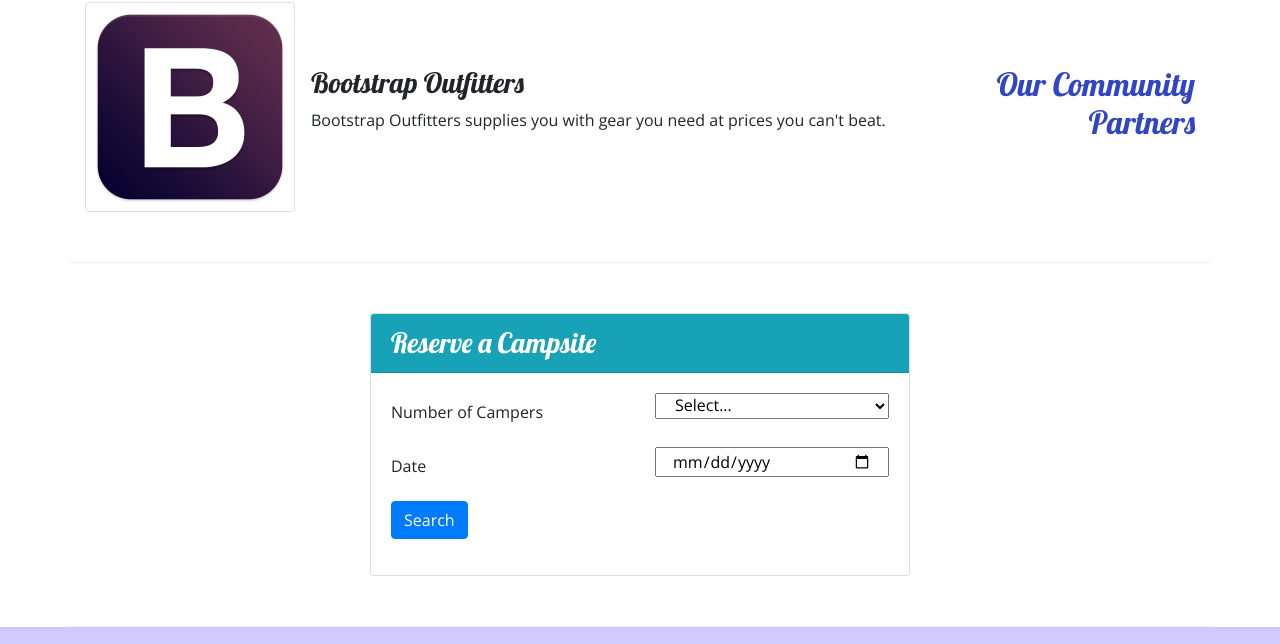
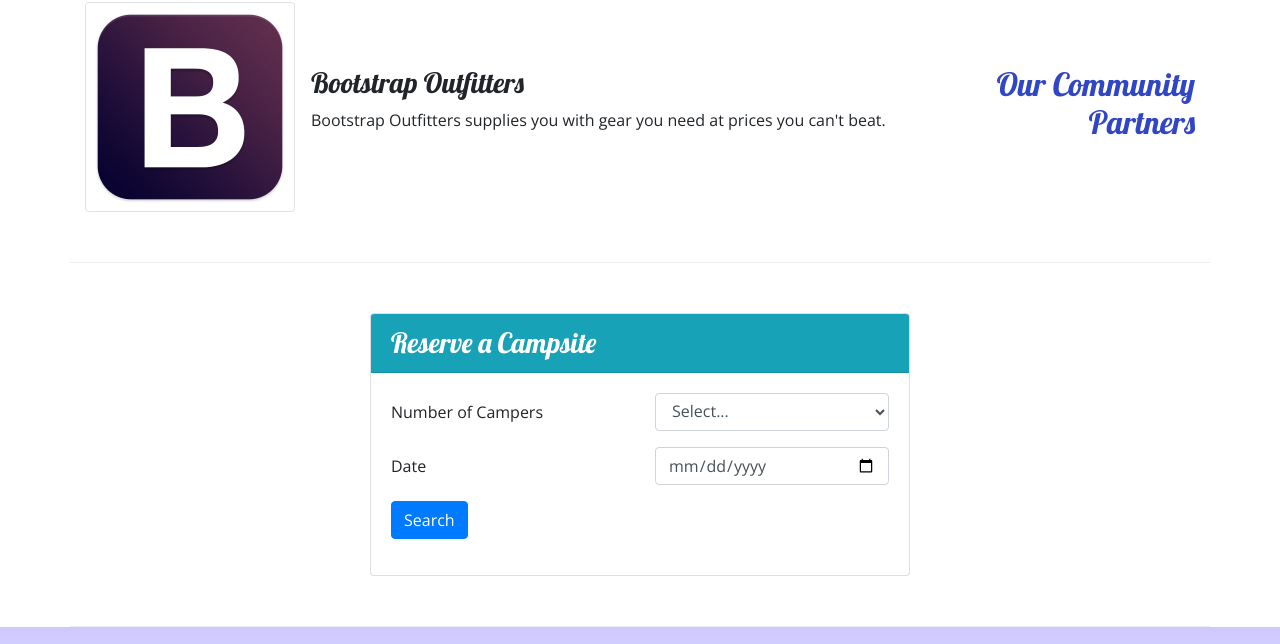
Before and after one commit to Jon-Bailey/nucamp-bootstrap, a website: page index.html in a window 1280 px wide. Shown: the part 890-1534 px from the top of the page. Drawn offline with nearby package versions, Linux system fonts and the light colour scheme.

Commit message:
Week 2 Assignment Corrected

```diff
--- a/index.html
+++ b/index.html
@@ -38,7 +38,7 @@
             <h2>a better way to camp</h2>
           </div>
           <div class="col col-md-4 col-xl-2 align-self-center">
-            <a class="btn btn-info" href="reserveForm">Reserve Campsite</a>
+            <a class="btn btn-info" href="#reserveForm">Reserve Campsite</a>
           </div>
         </div>
       </div>
@@ -141,7 +141,7 @@
                     <div class="row form-group">
                       <label class="col-sm-6 col-form-label" for="numCampers">Number of Campers</label>
                       <div class="col">
-                        <select class="col" name="numCampers" id="numCampers" >
+                        <select class="form-control" name="numCampers" id="numCampers" >
                           <option>Select...</option>
                           <option value="1">1</option>
                           <option value="2">2</option>
@@ -156,7 +156,7 @@
 
                       <label class="col-sm-6 col-form-label" for="date">Date</label>
                       <div class="col">
-                      <input class="col" type="date" name="date" id="date" placeholder="date"/>
+                      <input class="form-control" type="date" name="date" id="date" placeholder="date"/>
                     </div>
                     </div>
                     <div class="row form-group">
```
